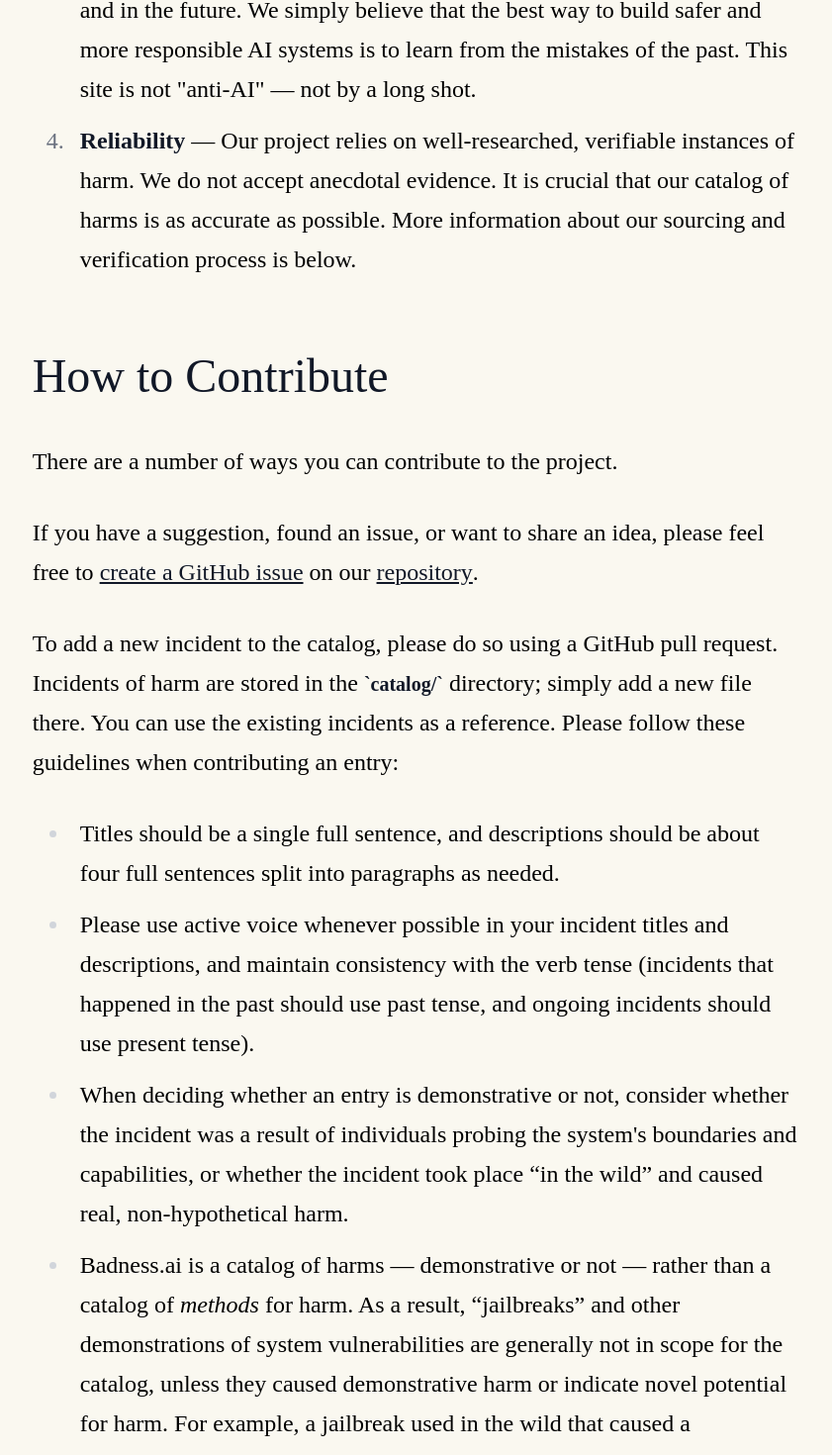
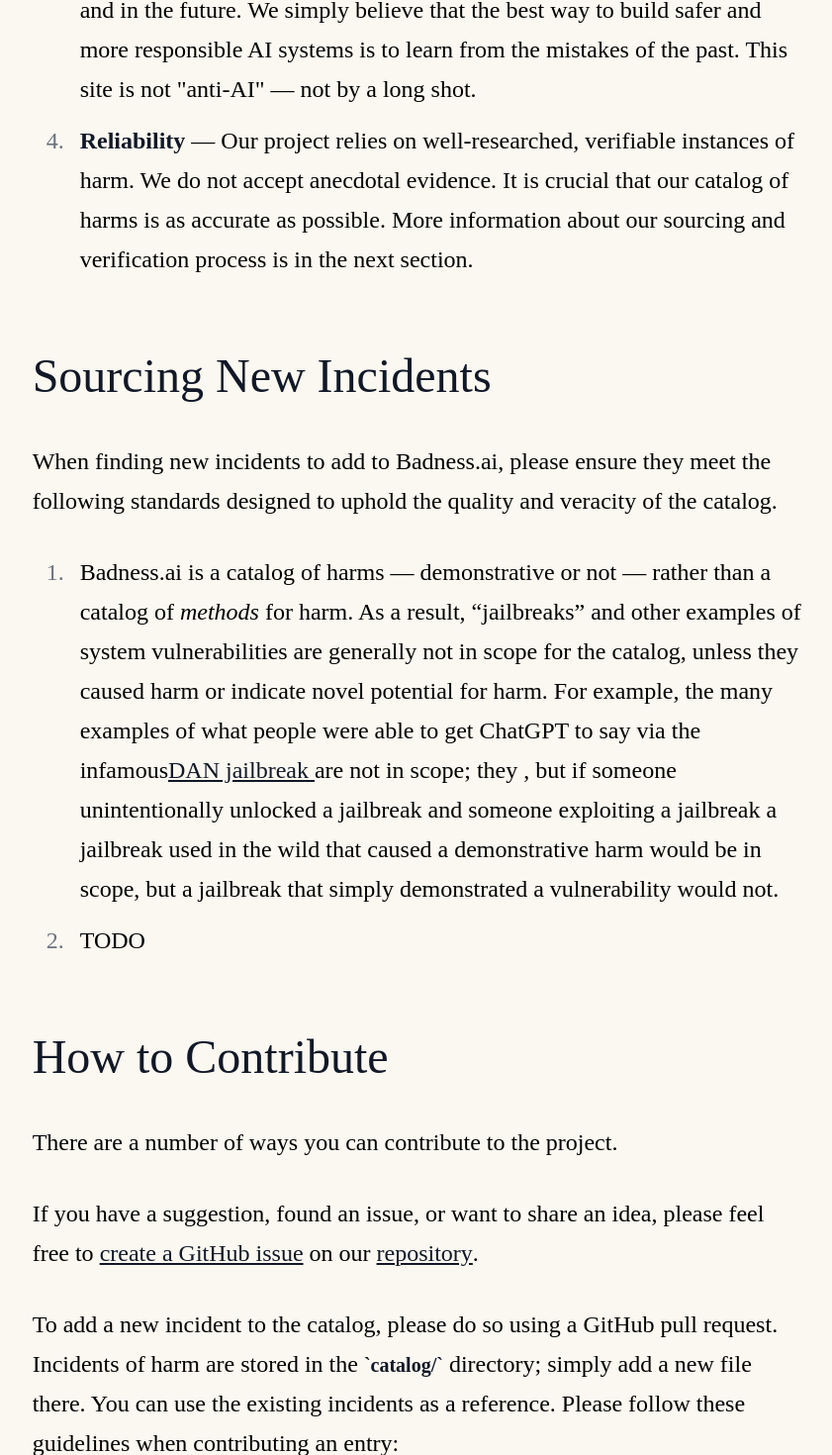
Before and after one commit to badnessdotai/catalog, a Next.js app: page /contribute in a window 1280 px wide. Shown: the part 1418-2888 px from the top of the page at 99% size, without its empty margins (234-1075 px from the left). Built offline with nearby package versions, Linux system fonts and the light colour scheme; a web font is replaced by a local one.

Commit message:
Setup copy for sourcing new incidents

```diff
--- a/app/contribute/page.tsx
+++ b/app/contribute/page.tsx
@@ -57,7 +57,30 @@ export default function About() {
                 well-researched, verifiable instances of harm. We do not accept
                 anecdotal evidence. It is crucial that our catalog of harms is
                 as accurate as possible. More information about our sourcing and
-                verification process is below.
+                verification process is in the next section.
+              </li>
+            </ol>
+            <h2>Sourcing New Incidents</h2>
+            <p>When finding new incidents to add to Badness.ai, please ensure they meet
+              the following standards designed to uphold the quality and veracity of the
+              catalog.</p>
+            <ol>
+              <li>
+                Badness.ai is a catalog of harms &mdash; demonstrative or not
+                &mdash; rather than a catalog of <i>methods</i> for harm. As a
+                result, &ldquo;jailbreaks&rdquo; and other examples of
+                system vulnerabilities are generally not in scope for the
+                catalog, unless they caused harm or indicate novel
+                potential for harm. For example, the many examples of what people
+                were able to get ChatGPT to say via the infamous
+                <a href="https://www.cnbc.com/2023/02/06/chatgpt-jailbreak-forces-it-to-break-its-own-rules.html">DAN jailbreak </a>
+                are not in scope; they , but if someone unintentionally unlocked a jailbreak and
+                someone exploiting a jailbreak a jailbreak used in the wild
+                that caused a demonstrative harm would be in scope, but a
+                jailbreak that simply demonstrated a vulnerability would not.
+              </li>
+              <li>
+                TODO
               </li>
             </ol>
             <h2>How to Contribute</h2>
@@ -92,19 +115,11 @@ export default function About() {
               <li>
                 When deciding whether an entry is demonstrative or not, consider
                 whether the incident was a result of individuals probing the
-                system&apos;s boundaries and capabilities, or whether the
-                incident took place &ldquo;in the wild&rdquo; and caused real,
-                non-hypothetical harm.
-              </li>
-              <li>
-                Badness.ai is a catalog of harms &mdash; demonstrative or not
-                &mdash; rather than a catalog of <i>methods</i> for harm. As a
-                result, &ldquo;jailbreaks&rdquo; and other demonstrations of
-                system vulnerabilities are generally not in scope for the
-                catalog, unless they caused demonstrative harm or indicate novel
-                potential for harm. For example, a jailbreak used in the wild
-                that caused a demonstrative harm would be in scope, but a
-                jailbreak that simply demonstrated a vulnerability would not.
+                system&apos;s boundaries and capabilities (in which case the entry would
+                be considered demonstrative), or whether the incident took place &ldquo;
+                in the wild&rdquo; and caused real, non-hypothetical harm. Keep in mind
+                that even for demonstrative entries, they must describe harms that could
+                reasonably occur in the wild with an unsuspecting user.
               </li>
             </ul>
             <p>
```
